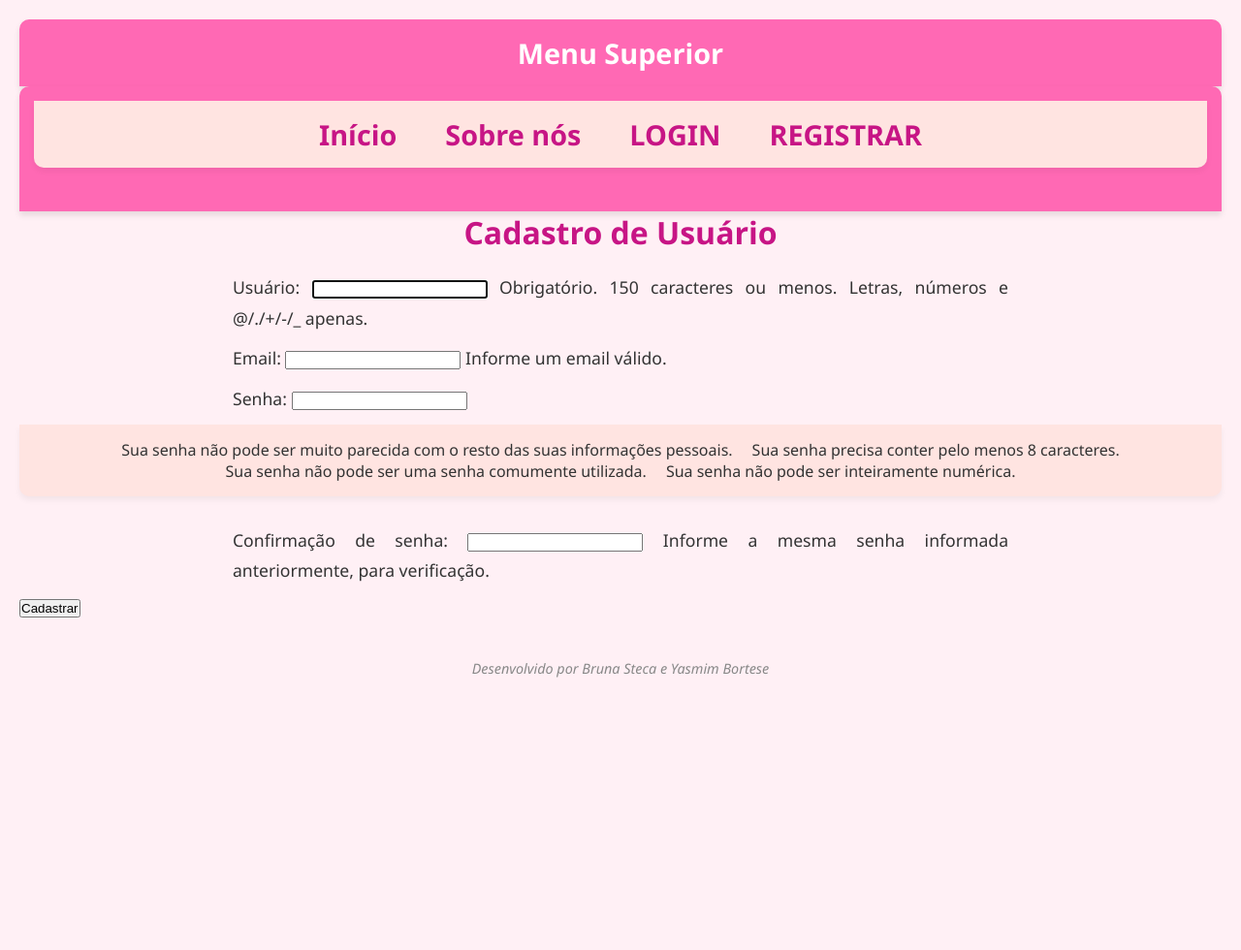
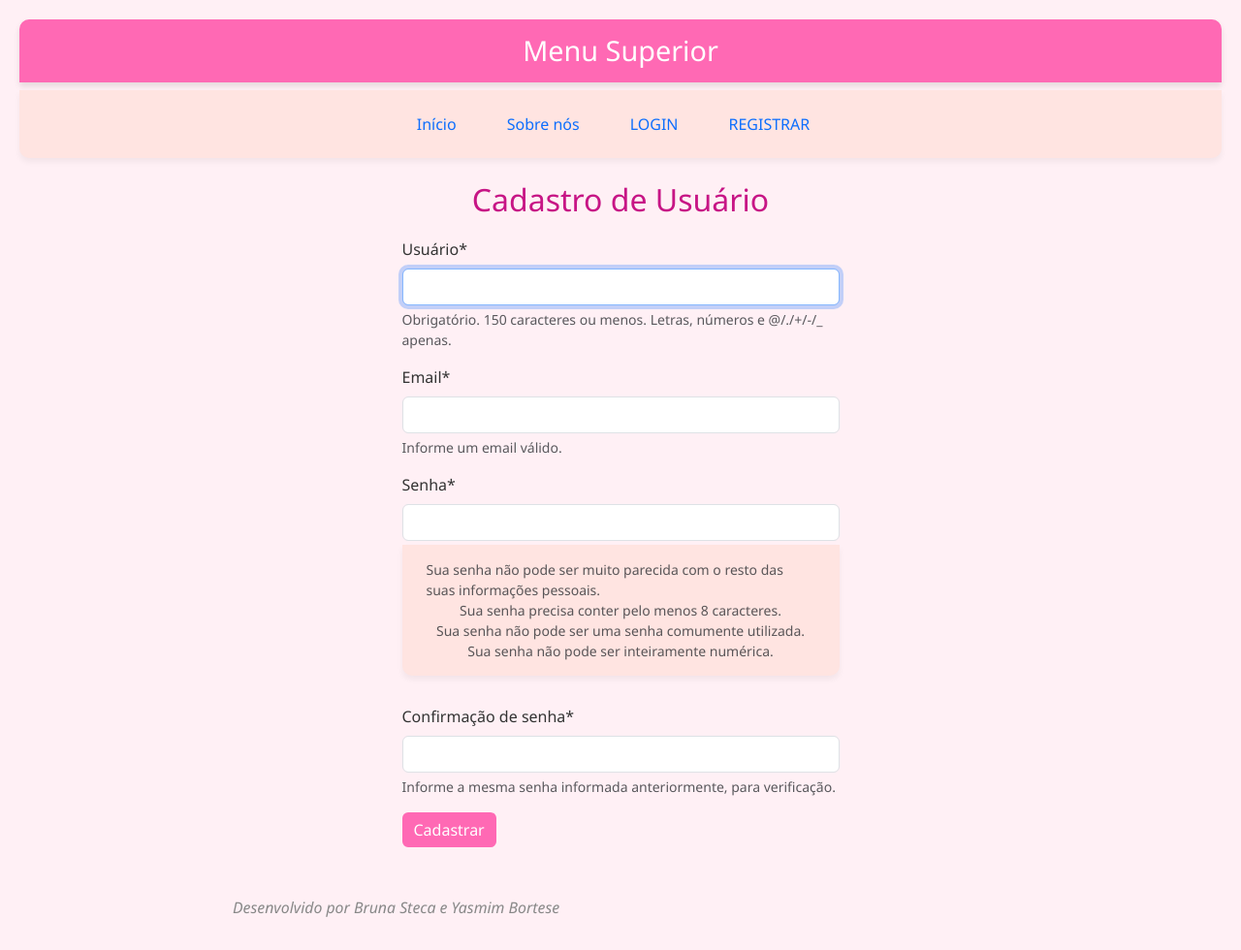
Before and after one commit to BrunaSteca/BorteseEStecaEventos, a Django app: page /registrar/ in a window 1280 px wide. Shown: the whole page at 97% size. Before the commit the page ends 699 px from the top, so only its background shows below. Run offline with Django 4.2, Linux system fonts and the light colour scheme; some libraries are stand-ins or nearby versions.

Commit message:
arrumarrrrrrrr

```diff
--- a/paginas/templates/paginas/form.html
+++ b/paginas/templates/paginas/form.html
@@ -2,22 +2,29 @@
 
 {% load static %}
 <link rel="stylesheet" href="{% static 'css/estilo.css' %}">
+{% load crispy_forms_tags %}
 
-{%  block conteudo   %}
+{% block conteudo %}
 
+
+<div class="row justify-content-center">
+     <dov class="col-lg-5">
           <h3>{{  titulo  }}</h3>
 
           <form action="" method= "Post">
                {% csrf_token %}
 
+               {{ form|crispy }}
+
                {% if deletar %}
                     <h4>Excluir o registro: {{object}}</h4>
-     {% else %}
-          {{ form.as_p }}
+
 
                {% endif %}
 
-     <button type="submit">Cadastrar</button>
+               <button type="submit" class="btn bnt-lg btn-rosa-vibrante">Cadastrar</button>
           </form>
+     </dov>
+</div>
 
 {% endblock %}
--- a/paginas/templates/paginas/index.html
+++ b/paginas/templates/paginas/index.html
@@ -1,53 +1,78 @@
 {% load static %}
 <!DOCTYPE html>
-<html lang="en">
+<html lang="pt-br">
 <head>
     <meta charset="UTF-8">
     <meta name="viewport" content="width=device-width, initial-scale=1.0">
+
     {% block titulo %}
     <title>Steca e Bortese Eventos</title>
     {% endblock titulo %}
 
+    <!-- Bootstrap 5 CSS -->
+    <link href="https://cdn.jsdelivr.net/npm/bootstrap@5.3.3/dist/css/bootstrap.min.css" rel="stylesheet">
+
+    <!-- Estilo personalizado -->
     <link rel="stylesheet" href="{% static 'css/estilo.css' %}">
-
 </head>
 <body>
-    <h4> Menu Superior <h4>
-        <ul>
-            <li>
-                <a href= "{% url "index" %}" > Início</a>
-            </li>
-            <li><a href= "{% url "sobre" %}" > Sobre nós</a></li>
 
-            {% if request.user.is_authenticated %}
+    <header class="mb-4">
+        <h4>Menu Superior</h4>
+        <nav>
+            <ul class="nav justify-content-center">
+                <li class="nav-item">
+                    <a class="nav-link" href="{% url 'index' %}">Início</a>
+                </li>
+                <li class="nav-item">
+                    <a class="nav-link" href="{% url 'sobre' %}">Sobre nós</a>
+                </li>
 
-            <li><a href= "{% url "inserir-tipo" %}" > Cadastrar o Tipo do Evento</a></li>
-            <li><a href= "{% url "inserir-localizacao" %}" >Indicar a Localização do Evento</a></li>
-            <li><a href= "{% url "inserir-perfil" %}" >Cadastre seu Perfil</a></li>
-            <li><a href= "{% url "inserir-funcionario" %}" >Cadastre o seu Perfil de Funcionário</a></li>
-            <li><a href= "{% url "inserir-evento" %}" >Cadastre o Evento Desejado</a></li>
-            <li><a href= "{% url "inserir-orcamento" %}" >Clique aqui para Realizarmos o Orçamento</a></li>
+                {% if request.user.is_authenticated %}
+                    <li class="nav-item">
+                        <a class="nav-link" href="{% url 'inserir-tipo' %}">Cadastrar o Tipo do Evento</a>
+                    </li>
+                    <li class="nav-item">
+                        <a class="nav-link" href="{% url 'inserir-localizacao' %}">Indicar a Localização do Evento</a>
+                    </li>
+                    <li class="nav-item">
+                        <a class="nav-link" href="{% url 'inserir-perfil' %}">Cadastre seu Perfil</a>
+                    </li>
+                    <li class="nav-item">
+                        <a class="nav-link" href="{% url 'inserir-funcionario' %}">Cadastre o seu Perfil de Funcionário</a>
+                    </li>
+                    <li class="nav-item">
+                        <a class="nav-link" href="{% url 'inserir-evento' %}">Cadastre o Evento Desejado</a>
+                    </li>
+                    <li class="nav-item">
+                        <a class="nav-link" href="{% url 'inserir-orcamento' %}">Clique aqui para Realizarmos o Orçamento</a>
+                    </li>
+                    <li class="nav-item">
+                        <a class="nav-link" href="{% url 'logout' %}">LOGOUT</a>
+                    </li>
+                {% else %}
+                    <li class="nav-item">
+                        <a class="nav-link" href="{% url 'login' %}">LOGIN</a>
+                    </li>
+                    <li class="nav-item">
+                        <a class="nav-link" href="{% url 'registrar' %}">REGISTRAR</a>
+                    </li>
+                {% endif %}
+            </ul>
+        </nav>
+    </header>
 
-            <li><a href= "{% url "logout" %}" >LOGOUT</a></li>
+    <main class="container">
+        {% block conteudo %}
+        <h3>Página inicial</h3>
+        {% endblock %}
+    </main>
 
-            {% else %}
-            <li><a href= "{% url "login" %}" >LOGIN</a></li>
-            <li><a href= "{% url "registrar" %}" >REGISTRAR</a></li>
+    <footer class="text-center mt-5">
+        <p>Desenvolvido por Bruna Steca e Yasmim Bortese</p>
+    </footer>
 
-            {% endif %}
-
-
-
-        </ul>
-
-        {%  block conteudo  %}
-   <h3>Página inicial<h3>
-
-        {%  endblock  %}
-
-        <p>
-            Desenvolvido por Bruna Steca e Yasmim Bortese
-        </p>
-
+    <!-- Bootstrap 5 JS (opcional, para funcionalidades como dropdowns, modais etc.) -->
+    <script src="https://cdn.jsdelivr.net/npm/bootstrap@5.3.3/dist/js/bootstrap.bundle.min.js"></script>
 </body>
 </html>
--- a/paginas/urls.py
+++ b/paginas/urls.py
@@ -7,6 +7,7 @@ from .views import TipoEventoDelete, LocalizacaoDelete, PerfilDelete, Funcionari
 from .views import TipoEventoList, LocalizacaoList, PerfilList, FuncionarioList, EventoList, OrcamentoList
 from django.contrib.auth import views as auth_views
 from .views import CadastroUsuarioView
+from .views import MeuEvento
 
 
 urlpatterns = [
@@ -71,6 +72,9 @@ urlpatterns = [
    path("listar/orcamento-evento/", OrcamentoList.as_view(), name ="listar-orcamento"),
 
 
+   path("listar/meu-evento/", MeuEvento.as_view(), name="listar-meu-evento"),
+
+
 
 
 
--- a/paginas/views.py
+++ b/paginas/views.py
@@ -7,6 +7,8 @@ from django.contrib.messages.views import SuccessMessageMixin
 from django.views.generic.edit import CreateView
 from django.contrib.auth.models import User, Group
 from .forms import UsuarioCadastroForm
+from django.shortcuts import get_object_or_404
+
 
 
 # Crie a view no final do arquivo ou em outro local que faça sentido
@@ -146,6 +148,14 @@ class EventoUpdate(UpdateView):
     extra_context = {'titulo' : 'Editar Evento',
                      'botão' : 'Editar',}
 
+    #Alterar o metodo q busca o objeto pelo ID(get_object)
+    def get_object(self, queryset =None):
+    #get_object_or_404 - busca o objeto ou retorna 404
+        obj = get_object_or_404(Evento, pk=self.kwargs['pk'], evento_por=self.request.user)
+
+        return obj
+
+
 class OrcamentoUpdate(UpdateView):
     template_name = 'paginas/form.html'
     model = Orcamento
@@ -186,6 +196,14 @@ class EventoDelete(DeleteView):
     model = Evento
     success_url = reverse_lazy('index')
     extra_context = {'deletar':True, 'titulo': 'Deletar XXXX'}
+
+     #Alterar o metodo q busca o objeto pelo ID(get_object)
+    def get_object(self, queryset =None):
+    #get_object_or_404 - busca o objeto ou retorna 404
+        obj = get_object_or_404(Evento, pk=self.kwargs['pk'], evento_por=self.request.user)
+
+        return obj
+
 
 class OrcamentoDelete(DeleteView):
     template_name = 'paginas/form.html'
@@ -244,6 +262,15 @@ class EventoList(LoginRequiredMixin, ListView):
     model = Evento
     template_name = 'evento.html'
 
+class MeuEvento(EventoList):
+
+    def get_queryset(self):
+       qs = Evento.objects.filter(evento_por=self.request.user)
+       return qs
+    #Como fazer consultar/filtros no Django
+    #Classe.objects.all() #Retorna todos os objetos
+    #Classe.objects.filter(atributio=algum_valor, a2=v2)
+
 
 class OrcamentoList(LoginRequiredMixin, ListView):
     model = Orcamento
--- a/pw2025/settings.py
+++ b/pw2025/settings.py
@@ -40,7 +40,13 @@ INSTALLED_APPS = [
 
     # Meus apps ativados
     "paginas.apps.PaginasConfig",
+
+    #instalar o cryspy forms e o cryspy bootstrap 5
+    'crispy_forms',
+    'crispy_bootstrap5',
 ]
+CRISPY_ALLOWED_TEMPLATE_PACKS = "bootstrap5"
+CRISPY_TEMPLATE_PACK= "bootstrap5"
 
 MIDDLEWARE = [
     "django.middleware.security.SecurityMiddleware",
--- a/static/css/estilo.css
+++ b/static/css/estilo.css
@@ -90,3 +90,27 @@ body > p:last-of-type {
     margin-top: 40px;
     font-style: italic;
 }
+
+/* Cor personalizada rosa vibrante */
+.bg-rosa-vibrante {
+    background-color: #ff69b4 !important;
+}
+
+.text-rosa-vibrante {
+    color: #ff69b4 !important;
+}
+
+.border-rosa-vibrante {
+    border-color: #ff69b4 !important;
+}
+
+.btn-rosa-vibrante {
+    background-color: #ff69b4;
+    color: white;
+    border: none;
+}
+
+.btn-rosa-vibrante:hover {
+    background-color: #e758a3; /* Um tom mais escuro para o hover */
+    color: white;
+}
```
Lines whose indentation alone changed are shown as unchanged.
